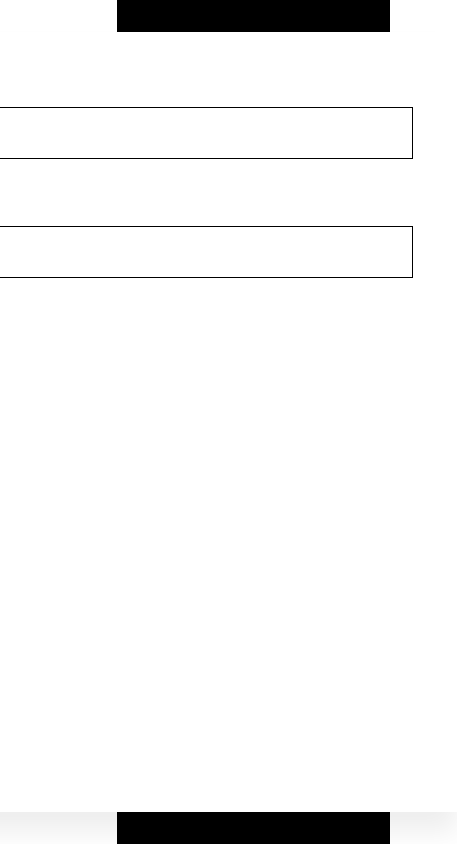
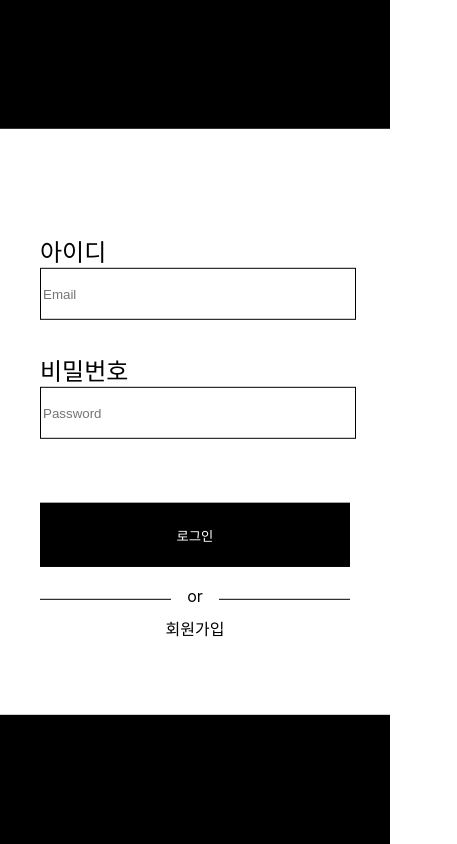
Before and after one commit to SMin1620/IN_A_DREAM, a React (Create React App) app in the folder front/: page /Login in a window 390 px wide. Shown: the whole page, 457 px wide, since content can reach past the window. Built offline with nearby package versions, Linux system fonts and the light colour scheme.

Commit message:
Feature: 로그인 버튼 새로 구현 및 css 스타일링

```diff
--- /dev/null
+++ b/front/src/components/common/Button2.tsx
@@ -0,0 +1,39 @@
+import React from "react";
+import S from "styled-components";
+import { LoginButton } from "../../types/LoginTypes";
+
+const StyledButton = S.button<LoginButton>`
+background-color: ${(props) => props.backgroundColor};
+height: ${(props) => props.height};
+width: ${(props) => props.width};
+border: ${(props) => props.border};
+margin-bottom: ${(props) => props.marginBottom};
+color: ${(props) => props.color};
+`;
+
+const Button2: React.FC<LoginButton> = ({
+  onClick,
+  children,
+  width,
+  height,
+  border,
+  marginBottom,
+  backgroundColor,
+  color,
+}) => {
+  return (
+    <StyledButton
+      onClick={onClick}
+      width={width}
+      height={height}
+      border={border}
+      marginBottom={marginBottom}
+      backgroundColor={backgroundColor}
+      color={color}
+    >
+      {children}
+    </StyledButton>
+  );
+};
+
+export default Button2;
--- a/front/src/components/common/Input.tsx
+++ b/front/src/components/common/Input.tsx
@@ -1,8 +1,8 @@
 import React from "react";
-import styled from "styled-components";
+import S from "styled-components";
 import { LoginInput } from "../../types/LoginTypes";
 
-const StyledInput = styled.input<LoginInput>`
+const StyledInput = S.input<LoginInput>`
   background-color: ${(props) => props.backgroundColor};
   height: ${(props) => props.height};
   width: ${(props) => props.width};
--- /dev/null
+++ b/front/src/components/features/LoginComponents/LoginForm.css
@@ -0,0 +1,23 @@
+.login-form-main {
+  padding-top: 4rem;
+}
+
+.login-form-button {
+  margin-top: 2rem;
+}
+
+.login-form-register {
+  position: relative;
+  margin-top: 2rem;
+  display: flex;
+  flex-direction: column;
+  align-items: center;
+  border-top: 1px solid black;
+}
+
+.login-form-register-line {
+  position: absolute;
+  top: -54%;
+  background-color: white;
+  padding: 0 1rem;
+}
--- a/front/src/components/features/LoginComponents/LoginForm.tsx
+++ b/front/src/components/features/LoginComponents/LoginForm.tsx
@@ -1,7 +1,8 @@
 import React, { useState } from "react";
 import Input from "../../common/Input";
-import Button from "../../common/Button";
+import Button2 from "../../common/Button2";
 import Label from "../../common/Label";
+import "./LoginForm.css";
 
 const LoginForm = () => {
   const [email, setEmail] = useState("");
@@ -15,8 +16,13 @@ const LoginForm = () => {
     setPassword(e.target.value);
   };
 
+  const getLogin = () => {
+    // API 요청
+    console.log(email, password);
+  };
+
   return (
-    <div>
+    <div className="login-form-main">
       <Label marginBottom="2rem" fontSize="1.5rem" fontWeight="500">
         아이디
       </Label>
@@ -47,7 +53,24 @@ const LoginForm = () => {
         onChange={(e) => handlePassword(e)}
       />
       <br />
-      <Button>로그인</Button>
+
+      <div className="login-form-button">
+        <Button2
+          width="100%"
+          height="4rem"
+          backgroundColor="black"
+          border="1px solid black"
+          color="white"
+          onClick={getLogin}
+        >
+          로그인
+        </Button2>
+      </div>
+
+      <div className="login-form-register">
+        <p className="login-form-register-line">or</p>
+        <p>회원가입</p>
+      </div>
     </div>
   );
 };
--- a/front/src/styles/LoginPage.css
+++ b/front/src/styles/LoginPage.css
@@ -8,7 +8,7 @@
   top: 50%;
   left: 30%;
   width: 580px;
-  height: 700px;
+  height: 60%;
   padding: 40px 50px;
   transform: translate(-50%, -50%);
   background-color: white;
@@ -28,3 +28,31 @@
   flex-basis: 70%;
   position: relative;
 }
+
+/* 반응형 스타일 */
+@media (max-width: 1024px) {
+  .LoginForm {
+    display: flex;
+    height: 100vh;
+    background-color: black;
+  }
+
+  .login-form {
+    position: absolute;
+    top: 50%;
+    left: 50%;
+    transform: translate(-50%, -50%);
+    width: calc(100% - 80px); /* 화면 가로 길이에서 좌우 여백을 뺀 값 */
+    max-width: 580px; /* 최대 너비 제한 */
+
+    /* 나머지 스타일 속성들 */
+    padding: 40px;
+    background-color: white;
+    box-shadow: 0px, 20px, 25px, 0 rgba(0, 0, 0, 0.07);
+    z-index: 1;
+  }
+  .login-left-section,
+  .login-right-section {
+    visibility: hidden;
+  }
+}
```
Also changed, not shown: front/src/types/LoginTypes.tsx (+11 -0 lines).
